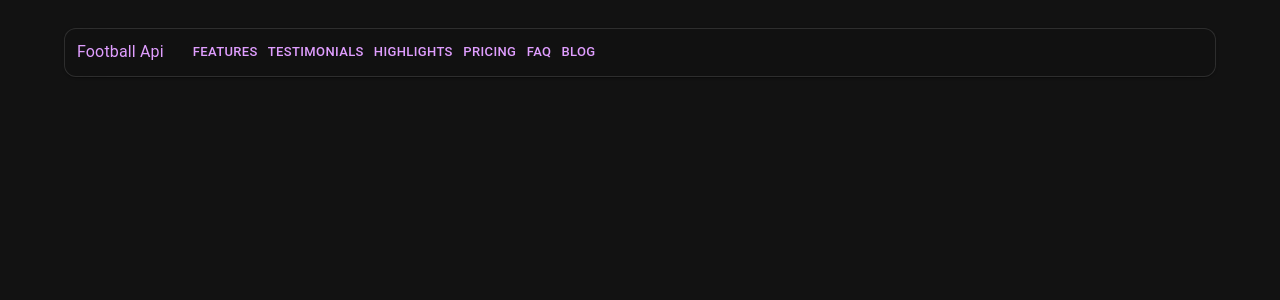
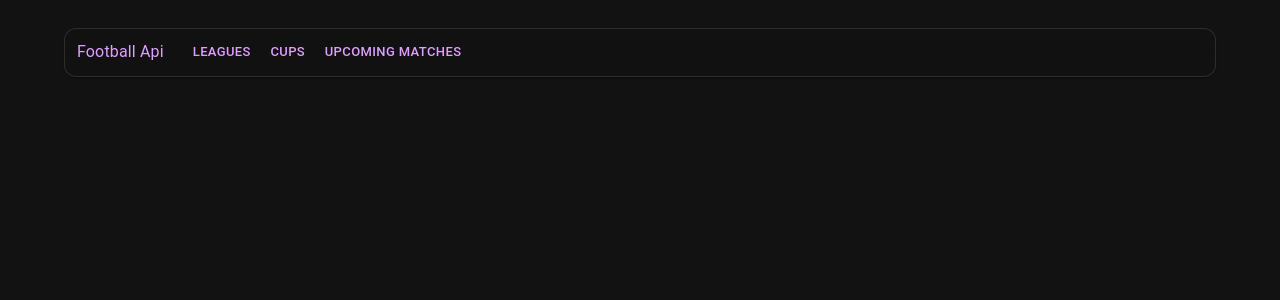
Before and after one commit to KaloyanPavlov4/React-Football-App, a React (Vite) app: page / in a window 1280 px wide. Shown: the top 300 px of the page. Built offline with nearby package versions, Linux system fonts and the light colour scheme.

Commit message:
Change navigation tabs

```diff
--- a/src/Components/Navigation.jsx
+++ b/src/Components/Navigation.jsx
@@ -51,22 +51,13 @@ export default function Navigation() {
           <Typography sx={{ mr: 3 }} color="primary">Football Api</Typography>
           <Box sx={{ flexGrow: 1, display: { xs:'none', md:'flex' }, alignItems: 'center', px: 0 }}>
             <Button variant="text" color="primary" size="small">
-                Features
+                Leagues
             </Button>
             <Button variant="text" color="primary" size="small">
-                Testimonials
+                Cups
             </Button>
             <Button variant="text" color="primary" size="small">
-                Highlights
-            </Button>
-            <Button variant="text" color="primary" size="small">
-                Pricing
-            </Button>
-            <Button variant="text" color="primary" size="small" sx={{ minWidth: 0 }}>
-                FAQ
-            </Button>
-            <Button variant="text" color="primary" size="small" sx={{ minWidth: 0 }}>
-                Blog
+                Upcoming matches
             </Button>
           </Box>
           <Box
@@ -101,12 +92,9 @@ export default function Navigation() {
                   </IconButton>
                 </Box>
 
-                <MenuItem>Features</MenuItem>
-                <MenuItem>Testimonials</MenuItem>
-                <MenuItem>Highlights</MenuItem>
-                <MenuItem>Pricing</MenuItem>
-                <MenuItem>FAQ</MenuItem>
-                <MenuItem>Blog</MenuItem>
+                <MenuItem>Leagues</MenuItem>
+                <MenuItem>Cups</MenuItem>
+                <MenuItem>Upcoming matches</MenuItem>
               </Box>
             </Drawer>
           </Box>
```
